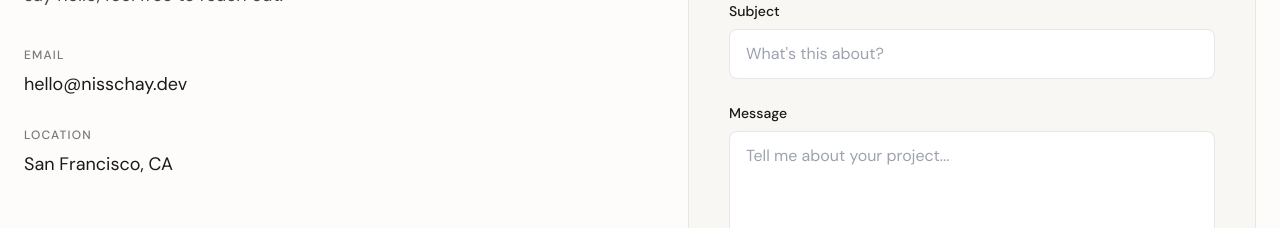
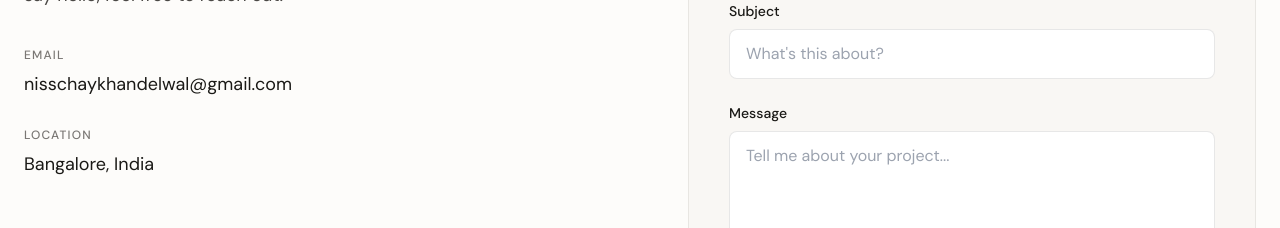
Before and after one commit to nisschay/Portfolio-, a Next.js app in the folder frontend/: page /contact in a window 1280 px wide. Shown: the part 428-656 px from the top of the page. Built offline with nearby package versions, Linux system fonts and the light colour scheme; no server answers.

Commit message:
changed email

```diff
--- a/frontend/src/app/contact/page.tsx
+++ b/frontend/src/app/contact/page.tsx
@@ -46,10 +46,10 @@ export default function ContactPage() {
                   Email
                 </span>
                 <a
-                  href="mailto:hello@nisschay.dev"
+                  href="mailto:nisschaykhandelwal@gmail.com"
                   className="block text-lg text-ink hover:text-accent transition-colors mt-1"
                 >
-                  hello@nisschay.dev
+                  nisschaykhandelwal@gmail.com
                 </a>
               </motion.div>
 
@@ -62,7 +62,7 @@ export default function ContactPage() {
                   Location
                 </span>
                 <p className="text-lg text-ink mt-1">
-                  San Francisco, CA
+                  Bangalore, India
                 </p>
               </motion.div>
             </div>
```
